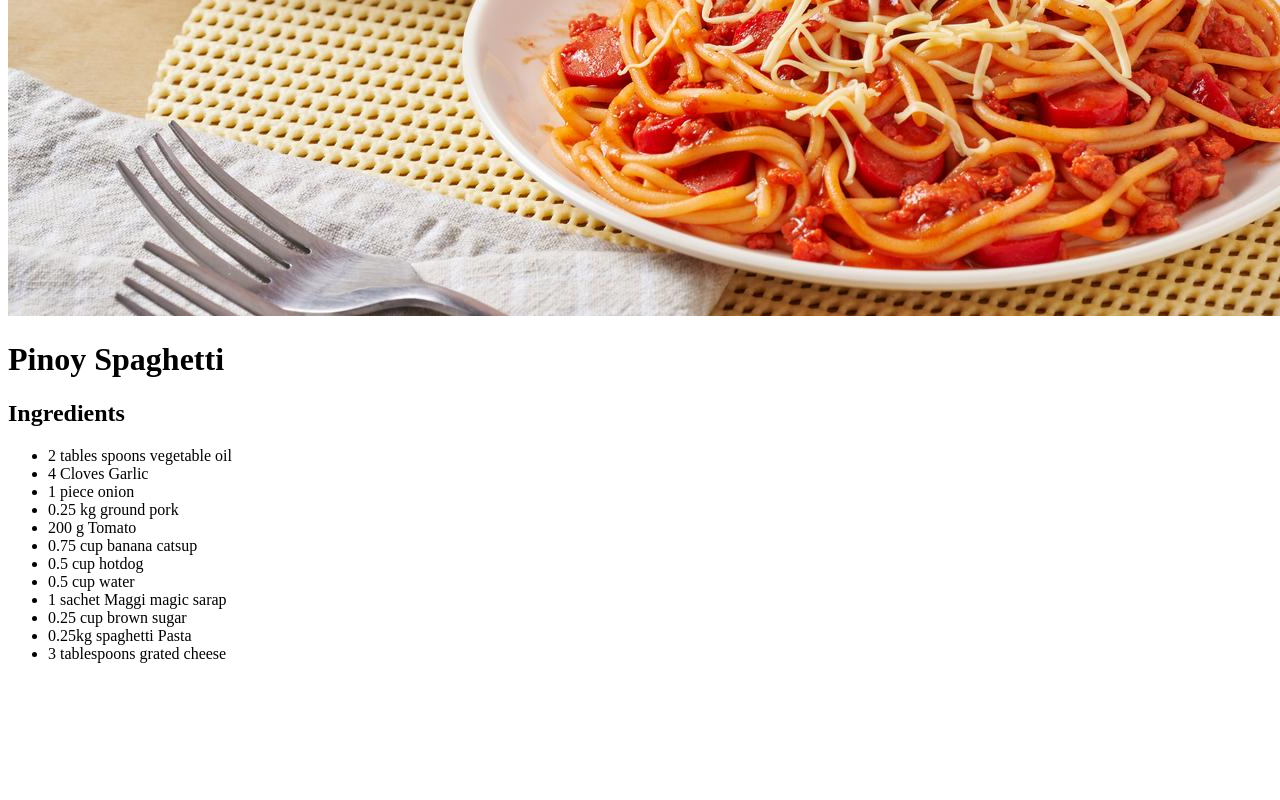
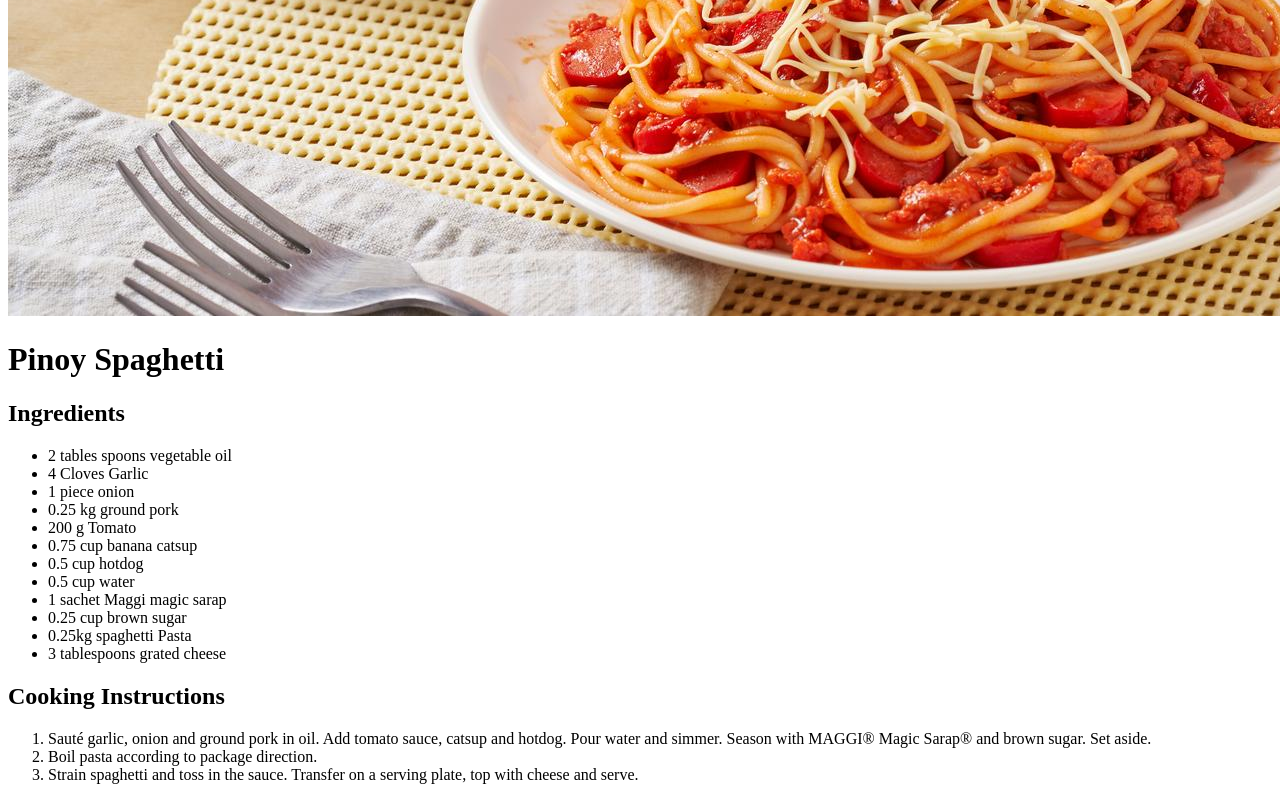
Before and after one commit to Eagrave/recipes, a plain HTML site: page recipe1.html in a window 1280 px wide. Shown: the part 392-1192 px from the top of the page. Before the commit the page ends 1071 px from the top, so only its background shows below. Drawn offline with Linux system fonts and the light colour scheme.

Commit message:
Edit recipe1.html

```diff
--- a/recipe1.html
+++ b/recipe1.html
@@ -24,7 +24,13 @@
     <li>0.25kg spaghetti Pasta</li>
     <li>3 tablespoons grated cheese</li>
    </ul>
-   </div>
+</div>
+    <h2>Cooking Instructions</h2>
+    <ol>
+        <li>Sauté garlic, onion and ground pork in oil. Add tomato sauce, catsup and hotdog. Pour water and simmer. Season with MAGGI® Magic Sarap® and brown sugar. Set aside.</li>
+        <li>Boil pasta according to package direction.</li>
+        <li>Strain spaghetti and toss in the sauce. Transfer on a serving plate, top with cheese and serve.</li>
+    </ol>
 
 
 </body>
```
